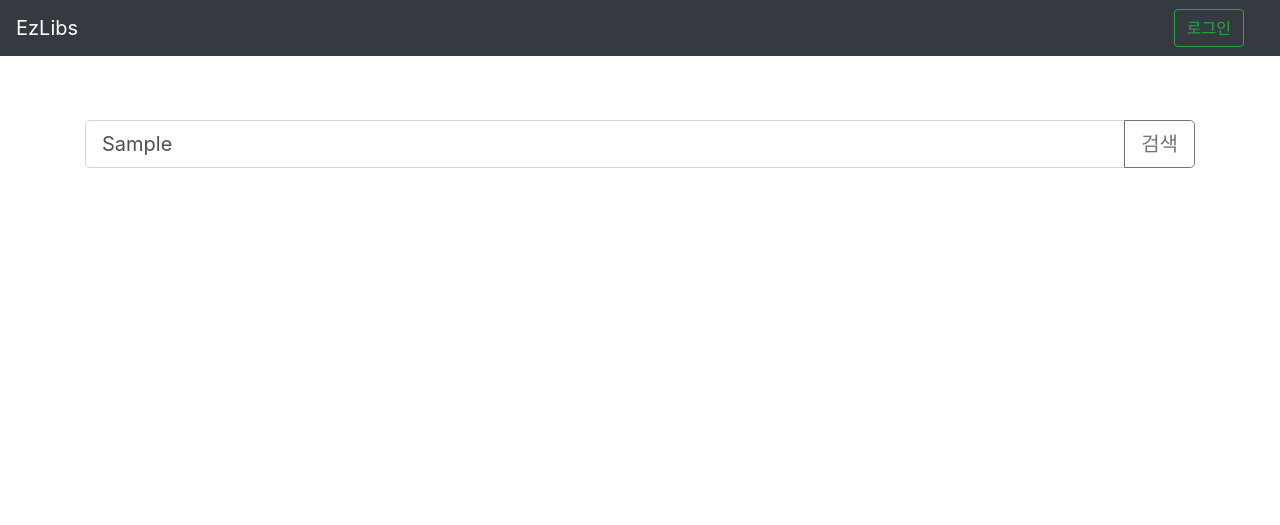
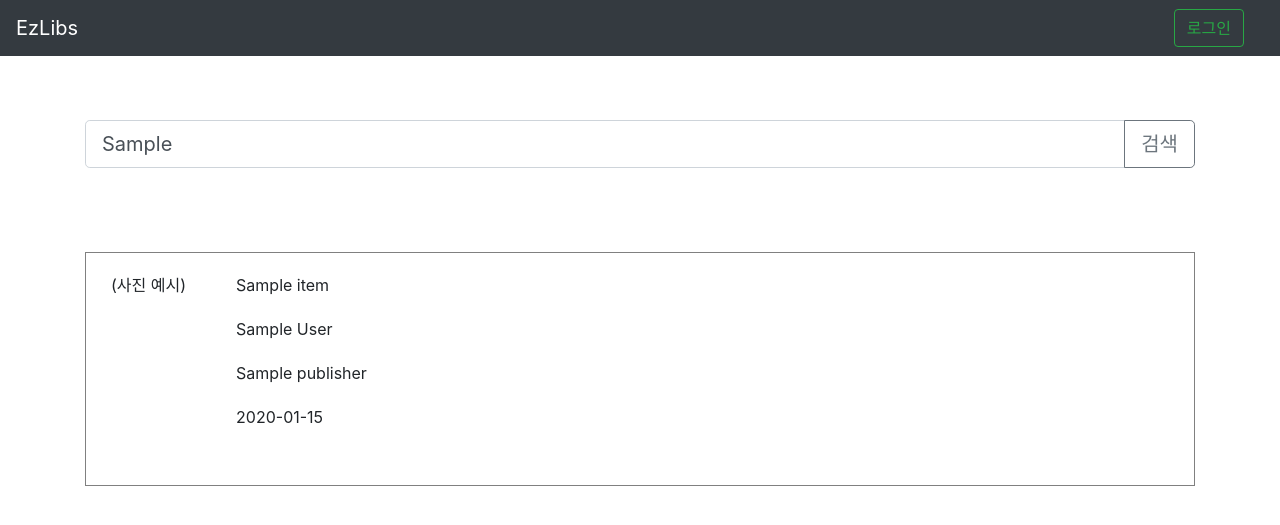
Before and after one commit to Srltas/3-1-OpenSource_Project, a Django app: template django_project/templates/search/search_detail.html in a window 1280 px wide. Shown: the top 525 px of the page. Run offline with Django 3.2, Linux system fonts and the light colour scheme; the template is opened without the code that fills it: most values are stand-ins (such as "Sample title", 1, 10 or a date in 2020); some libraries are stand-ins or nearby versions.

Commit message:
검색결과 포맷 업데이트를 위한 커밋

```diff
--- a/django_project/templates/search/search_detail.html
+++ b/django_project/templates/search/search_detail.html
@@ -13,7 +13,41 @@
 
     <div class="space" style="margin-top: 84px"></div>
 
-
+    <div class="searchList">
+<ul class="resultList">
+    <li class="item">
+        <dl>
+        <!--
+            <dt class="tag">번호</dt>
+            <dd class="info">(1)<dd>
+        -->
+            <div class="leftInfo" style="float:left">
+                <dt class="tag">표지</dt>
+                <dd class="info">(사진 예시)</dd>
+            </div>
+        <!-- media 조정 필요-->
+            <div class="rightInfo" style="display:inline-block">
+                <dt class="tag">제목</dt>
+                <dd class="info">
+                    <a>{{ item.title }}</a>
+                </dd>
+                <dt class="tag">저자</dt>
+                <dd class="info">
+                    <a>{{ item.author }}</a>
+                </dd>
+                <dt class="tag">출판사</dt>
+                <dd class="info">
+                    <a>{{ item.publisher }}</a>
+                </dd>
+                <dt class="tag">출판년도</dt>
+                <dd class="info">
+                    <a>{{ item.pubdate }}</a>
+                </dd>
+            </div>
+        </dl>
+    </li>
+</ul>
+</div>
 
 </div>
 
```
